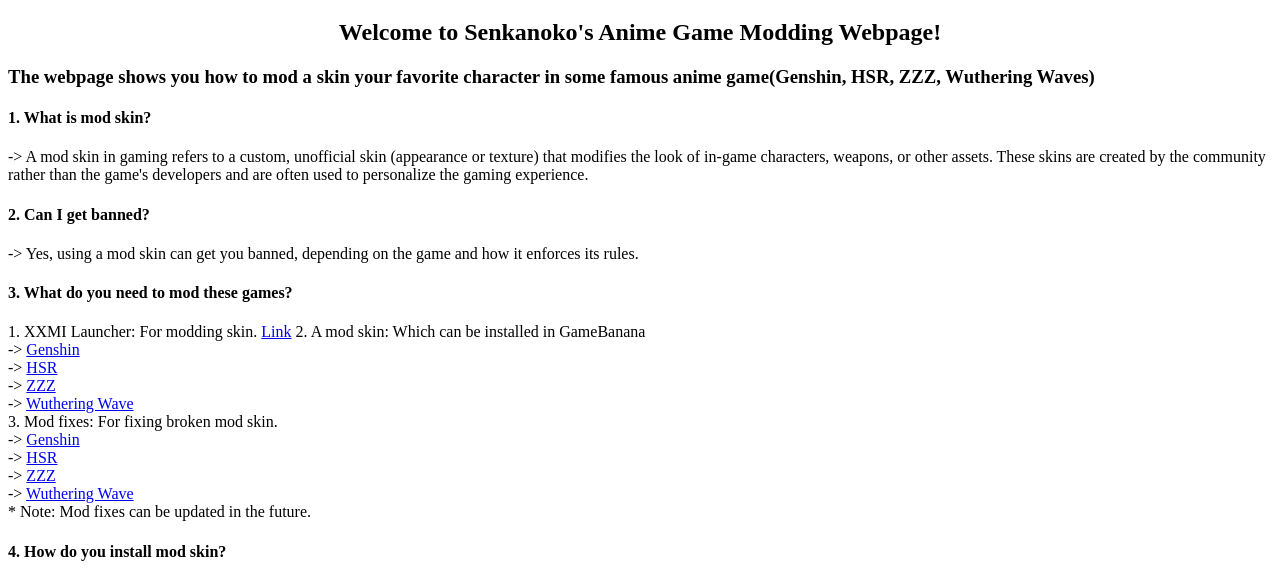
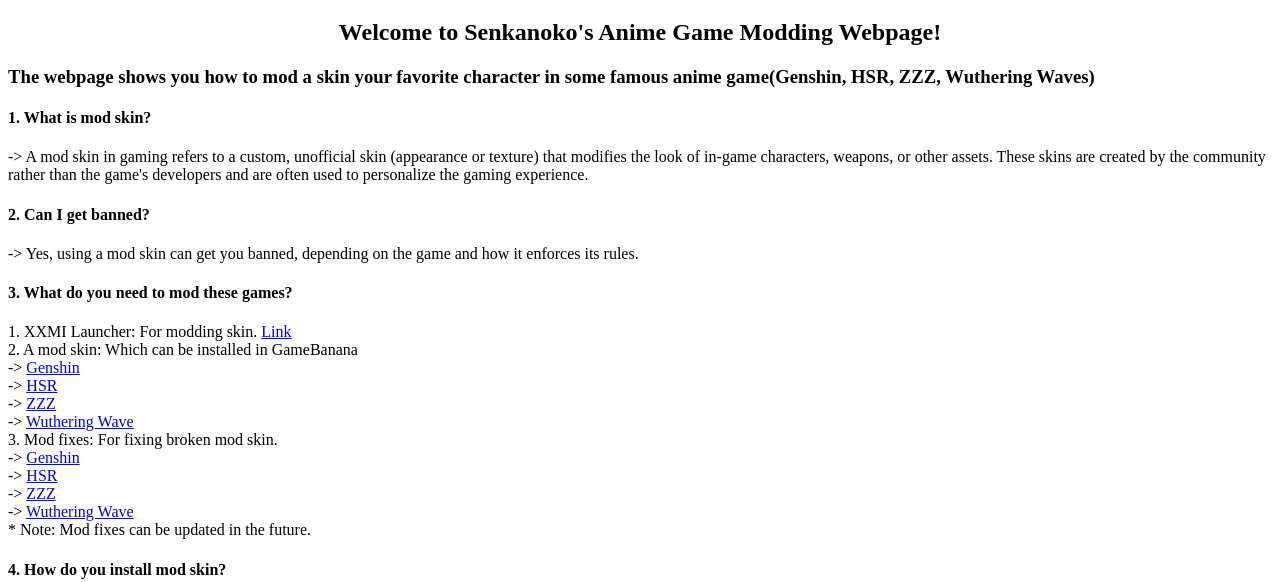
Before and after one commit to Senkanoko/Anime-Game-Modding-Guide, a plain HTML site: page index.html in a window 1280 px wide. Shown: the part 325-907 px from the top of the page. Drawn offline with Linux system fonts and the light colour scheme.

Commit message:
Update index.html

```diff
--- a/index.html
+++ b/index.html
@@ -32,7 +32,7 @@
     -> Yes, using a mod skin can get you banned, depending on the game and how it enforces its rules.
     <h4>3. What do you need to mod these games?</h4>
     <div>
-    1. XXMI Launcher: For modding skin. <a href="https://github.com/SpectrumQT/XXMI-Launcher">Link</a>
+    1. XXMI Launcher: For modding skin. <a href="https://github.com/SpectrumQT/XXMI-Launcher">Link</a><br>
     2. A mod skin: Which can be installed in GameBanana<br>
     -> <a href="https://gamebanana.com/mods/cats/17510">Genshin</a><br>
     -> <a href="https://gamebanana.com/mods/cats/22633">HSR</a><br>
```
